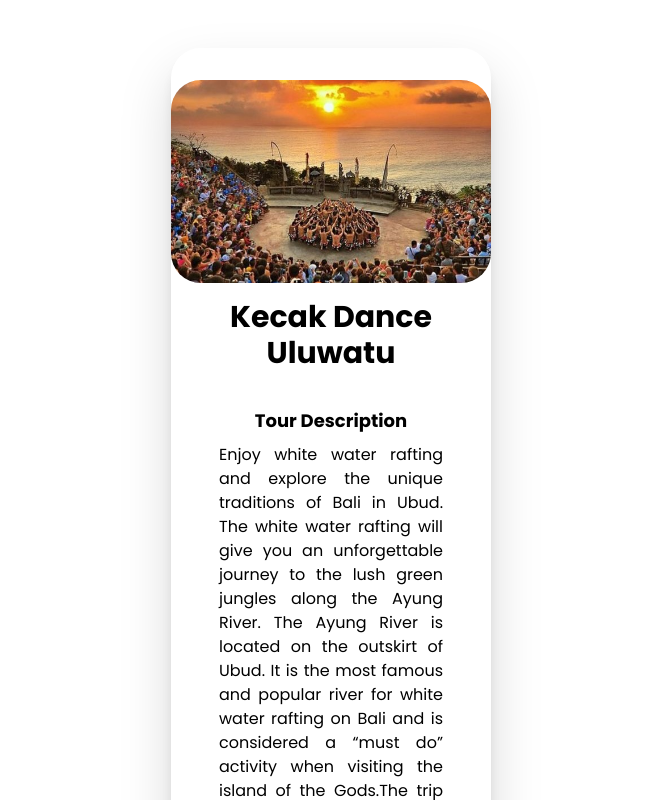
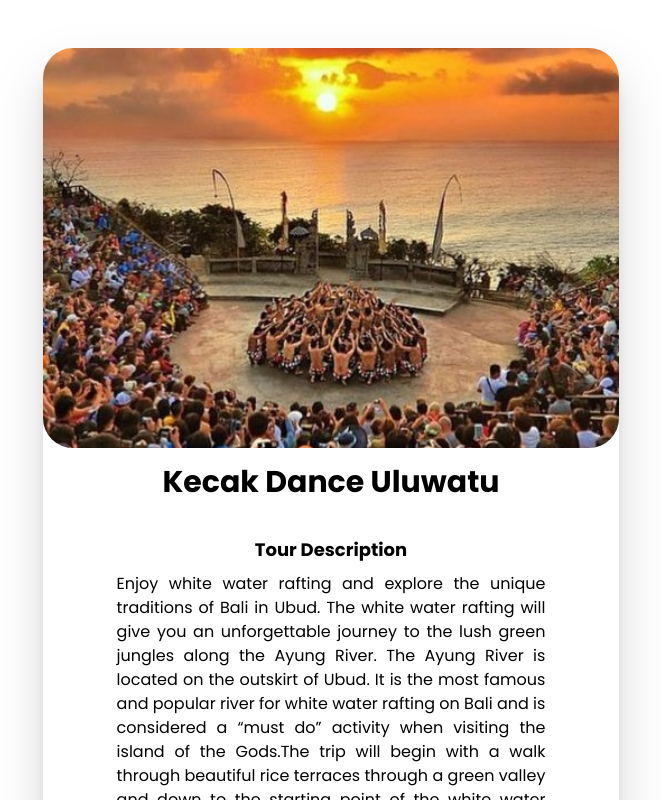
Before and after one commit to CokdePutra/Bali-Tour, a React (Vite) app: page /activities/0 in a window 1280 px wide. Shown: the top 800 px of the page, without its empty margins (309-970 px from the left). Built offline with nearby package versions, Linux system fonts and the light colour scheme.

Commit message:
updating to main

```diff
--- a/src/view/Detail.jsx
+++ b/src/view/Detail.jsx
@@ -21,11 +21,11 @@ const Detail = () => {
 
   return (
     <>
-      <div className="content w-full max-w-xs h-auto bg-white rounded-[30px] shadow-lg flex flex-col items-center mx-auto my-[3rem] py-[2rem] lg:max-w-auto drop-shadow-2xl">
+      <div className="content w-full max-w-xs md:max-w-xl h-auto bg-white rounded-[30px] shadow-lg flex flex-col items-center mx-auto my-[3rem] pb-[2rem] lg:max-w-auto drop-shadow-2xl">
         <img
           src={"/" + activity.image}
           alt={activity.title}
-          className="w-full h-auto mb-4 rounded-[30px]"
+          className="w-full h-auto md:h-[25rem] mb-4 rounded-[30px] object-cover"
         />
         <h1 className="w-4/5 text-3xl font-bold mb-4">{activity.title}</h1>
         <div className="w-4/5 m-5">
@@ -34,7 +34,7 @@ const Detail = () => {
             {activity.desc}
           </p>
         </div>
-        <div className="w-4/5 mx-[1rem]">
+        <div className="w-3/5 mx-[1rem]">
           <p className="text-2xl font-bold mb-2">Prices</p>
           <p className="text-xl font-semibold">
             Price start from IDR .{activity.price}{" "}
```
